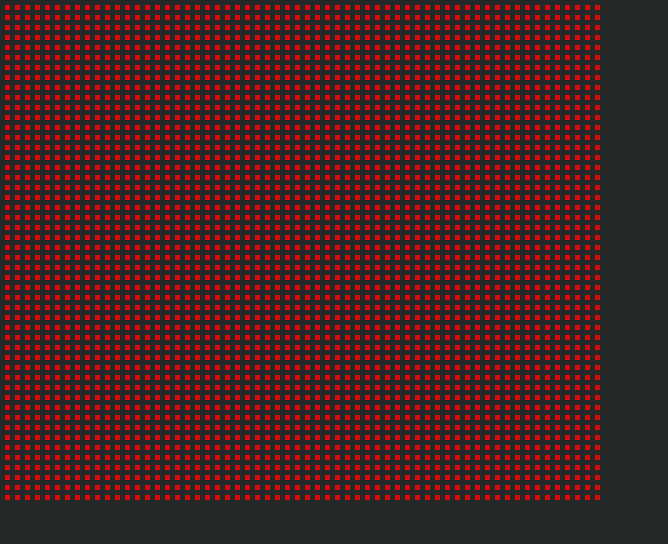
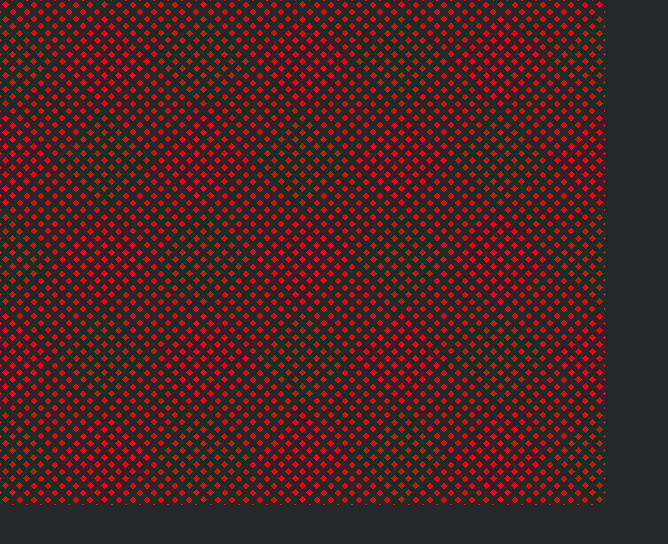
Before and after one commit to user110722/EntornosDesarrollo, a plain HTML site: page index.html in a window 1280 px wide. Shown: the whole page, without its empty margins (0-668 px from the left). Drawn offline with Linux system fonts and the light colour scheme.

Commit message:
new bg: cuadricula rotada

```diff
--- a/index.html
+++ b/index.html
@@ -1,16 +1,15 @@
 <!DOCTYPE html>
-<html lang="en">
+<html lang="es">
 <head>
     <meta charset="UTF-8">
     <meta http-equiv="X-UA-Compatible" content="IE=edge">
     <meta name="viewport" content="width=device-width, initial-scale=1.0">
-    <title>Document</title>
+    <title>Documento</title>
     <link rel="stylesheet" href="style.css">
 </head>
 <body>
     <main id="main">
-        <!-- <header>~Encabezado~</header> -->
-        <div id="content">
+        <div id="content" class="cuadricula cuadricula--rotate">
             <div class="box"></div>
         </div>
 
--- a/style.css
+++ b/style.css
@@ -22,46 +22,12 @@ main{
 #content{
     width: 605px;
     height: 505px;
-    /* background: repeating-linear-gradient(#2563eb ,#4f46e5 ,40%,#7c3aed); */
     /* border: 1px solid blue; */
+}
+.cuadricula{
   background:
-
-    /* repeating-linear-gradient(
-        90deg,
-        transparent,
-        transparent 50px,
-        rgba(255, 127, 0, 0.25) 50px,
-        rgba(255, 127, 0, 0.25) 56px,
-        transparent 56px,
-        transparent 63px,
-        rgba(255, 127, 0, 0.25) 63px,
-        rgba(255, 127, 0, 0.25) 69px,
-        transparent 69px,
-        transparent 116px,
-        rgba(255, 206, 0, 0.25) 116px,
-        rgba(255, 206, 0, 0.25) 166px)
-      ,  */
-      /* repeating-linear-gradient(
-        0deg,
-        transparent,
-        transparent 50px,
-        rgba(255, 127, 0, 0.25) 50px,
-        rgba(255, 127, 0, 0.25) 56px,
-        transparent 56px,
-        transparent 63px,
-        rgba(255, 127, 0, 0.25) 63px,
-        rgba(255, 127, 0, 0.25) 69px,
-        transparent 69px,
-        transparent 116px,
-        rgba(255, 206, 0, 0.25) 116px,
-        rgba(255, 206, 0, 0.25) 166px
-      ),  */
     repeating-linear-gradient(
       90deg,
-        /* #828a88 ,
-        #828a88 5px,
-        transparent 5px,
-        transparent 10px */
       var(--light-bg) ,
       var(--light-bg)5px,
       transparent 5px,
@@ -73,45 +39,26 @@ main{
         var(--light-bg)5px,
         transparent 5px,
         transparent 10px
-          /* #828a88 ,
-          #828a88 5px,
-          transparent 5px,
-          transparent 10px */
     )
     hsl(0, 90%, 45%);
-    /* background: repeating-linear-gradient(
-        90deg,
-        transparent 0 50px,
-        rgba(255, 127, 0, 0.25) 50px 56px,
-        transparent 56px 63px,
-        rgba(255, 127, 0, 0.25) 63px 69px,
-        transparent 69px 116px,
-        rgba(255, 206, 0, 0.25) 116px 166px
-      ), repeating-linear-gradient(
-        0deg,
-        transparent 0 50px,
-        rgba(255, 127, 0, 0.25) 50px 56px,
-        transparent 56px 63px,
-        rgba(255, 127, 0, 0.25) 63px 69px,
-        transparent 69px 116px,
-        rgba(255, 206, 0, 0.25) 116px 166px
-      ), repeating-linear-gradient(
+
+  }
+.cuadricula--rotate{
+  background:
+    repeating-linear-gradient(
+      45deg,
+      var(--light-bg) ,
+      var(--light-bg)5px,
+      transparent 5px,
+      transparent 10px
+      ),
+      repeating-linear-gradient(
         -45deg,
-        transparent 0 5px,
-        rgba(143, 77, 63, 0.25) 5px 10px
-      ), repeating-linear-gradient(45deg, transparent 0 5px, rgba(
-            143,
-            77,
-            63,
-            0.25
-          ) 5px 10px);
-   */
+        var(--light-bg) ,
+        var(--light-bg)5px,
+        transparent 5px,
+        transparent 10px
+    )
+    hsl(0, 90%, 45%);
+
 }
-
-.box{
-    min-width: 8%;
-    min-height: 8%;
-    width: 50px;
-    height: 50px;
-    /* border: 1px solid red; */
-}
```
Lines whose indentation alone changed are shown as unchanged.
